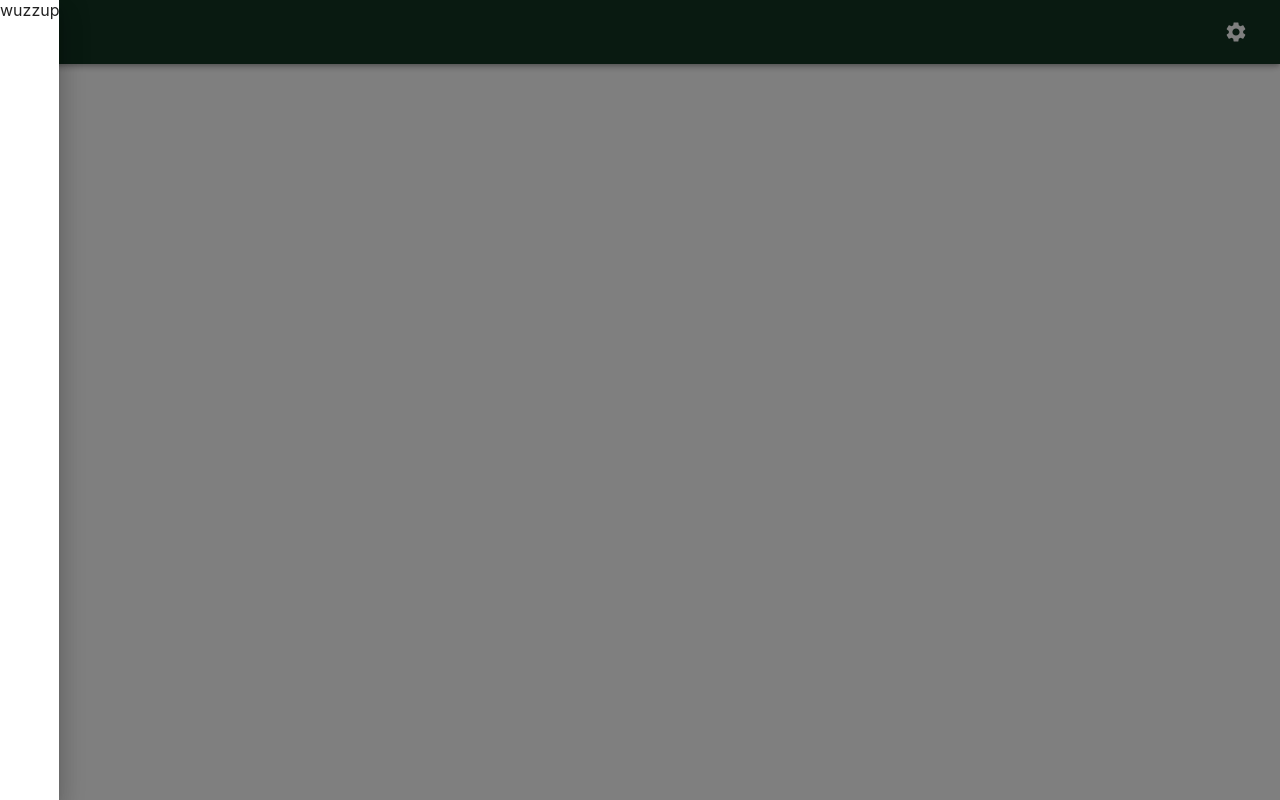
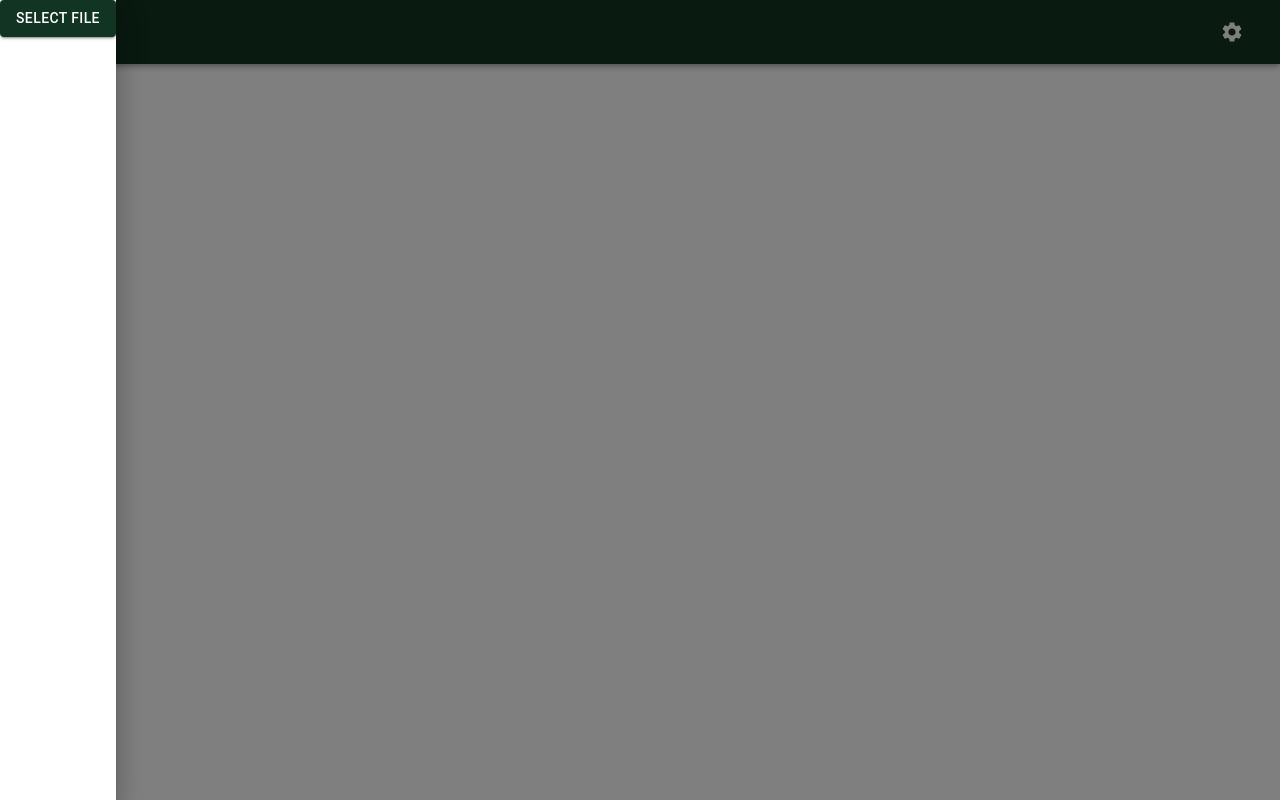
Before and after one commit to OverCry/Reader, a React app: page / in a window 1280 px wide. Both pictures are taken after a click on the button 36 px from the left and 32 px from the top of the page. Built offline with nearby package versions, Linux system fonts and the light colour scheme.

Commit message:
Add directory select

```diff
--- a/src/App.tsx
+++ b/src/App.tsx
@@ -1,18 +1,21 @@
 import React, { useState } from 'react'; //needed otherwise eslint complains
-import DirectoryContext from './AppContext/Provider/DirectoryContext';
 import Settings from './components/Settings';
+import ViewMenu from './components/ViewMenu';
 import MenuIcon from '@mui/icons-material/Menu';
 import SettingsIcon from '@mui/icons-material/Settings';
 import { AppBar, IconButton, ThemeProvider, Toolbar, Typography } from '@mui/material';
 import { theme } from './Theme/muiTheme';
-// import IsMobile from '@GenericFunctions';
+import DirectoryContext from '@MainContext';
 
 function App() {
   const [openNav, setOpenNav] = useState<boolean>(false);
+  const [openView, setOpenView] = useState<boolean>(false);
 
-  // const [isMobile, isLandscape] = IsMobile()
+  const triggerView = () => {
+    setOpenView(!openView);
+  };
 
-  const triggerDrawer = () => {
+  const triggerSetting = () => {
     setOpenNav(!openNav);
   };
 
@@ -24,6 +27,8 @@ function App() {
             page: 0,
             openNav,
             setOpenNav,
+            openView,
+            setOpenView,
           }}
         >
           <AppBar position='fixed' color='primary' sx={{ bottom: 'auto', top: 0 }}>
@@ -36,20 +41,17 @@ function App() {
                 color='inherit'
                 aria-label='menu'
                 sx={{ mr: 2 }}
-                onClick={triggerDrawer}
+                onClick={triggerView}
               >
                 <MenuIcon />
               </IconButton>
               <Typography variant='h6' component='div' sx={{ flexGrow: 1 }}></Typography>
-              <IconButton color='inherit' key={'Settings'}>
+              <IconButton size='large' color='inherit' aria-label='menu' key={'Settings'} onClick={triggerSetting}>
                 <SettingsIcon />
               </IconButton>
             </Toolbar>
           </AppBar>
-          {/* Creater Header */}
-          {/* <div style={{ minHeight: '100vh', backgroundColor: 'red' }}></div>
-          <div style={{ minHeight: '100vh', backgroundColor: 'blue' }}></div> */}
-
+          <ViewMenu />
           <Settings />
         </DirectoryContext.Provider>
       </ThemeProvider>
--- a/src/AppContext/Provider/DirectoryContext.tsx
+++ b/src/AppContext/Provider/DirectoryContext.tsx
@@ -4,6 +4,8 @@ interface DirectoryContextInterface {
   page: number;
   openNav: boolean;
   setOpenNav: Dispatch<SetStateAction<boolean>> | undefined;
+  openView: boolean;
+  setOpenView: Dispatch<SetStateAction<boolean>> | undefined;
   mobile?: boolean;
   landscape?: boolean;
 }
@@ -12,6 +14,8 @@ export const DirectoryContext = createContext<DirectoryContextInterface>({
   page: 0,
   openNav: false,
   setOpenNav: undefined,
+  openView: false,
+  setOpenView: undefined,
   mobile: false,
   landscape: false,
 });
--- a/src/components/Settings.tsx
+++ b/src/components/Settings.tsx
@@ -1,6 +1,5 @@
-// import DirectoryContext from '@MainContext';
+import DirectoryContext from '@MainContext';
 import { Drawer } from '@mui/material';
-import { DirectoryContext } from '../AppContext/Provider';
 import React, { useContext } from 'react';
 
 const Settings = () => {
@@ -14,17 +13,18 @@ const Settings = () => {
 
   return (
     <Drawer
-      key={`drawer_navMainDefault`}
+      key={`drawer_settings`}
       {...{
         sx: { zIndex: 3000 },
         variant: 'temporary',
+        anchor: 'right',
         ModalProps: { keepMounted: true },
         PaperProps: {},
         open: openNav,
         onClose: closeDraw,
       }}
     >
-      wuzzup
+      settings TBD
     </Drawer>
   );
 };
--- /dev/null
+++ b/src/components/ViewMenu.tsx
@@ -0,0 +1,54 @@
+import DirectoryContext from '@MainContext';
+import { Button } from '@mui/material';
+import { Drawer } from '@mui/material';
+import React, { useContext } from 'react';
+
+const ViewMenu = () => {
+  const { openView, setOpenView } = useContext(DirectoryContext);
+
+  const closeDraw = () => {
+    if (setOpenView) {
+      setOpenView(false);
+    }
+  };
+
+  const handleFileChange = (event: React.ChangeEvent<HTMLInputElement>) => {
+    event.preventDefault();
+    console.log('event', event);
+    console.log('event.target', event.target.files);
+  };
+
+  return (
+    <Drawer
+      key={`drawer_viewMenu`}
+      {...{
+        sx: { zIndex: 3000 },
+        variant: 'temporary',
+        anchor: 'left',
+        ModalProps: { keepMounted: true },
+        PaperProps: {},
+        open: openView,
+        onClose: closeDraw,
+      }}
+    >
+      <div>
+        <input
+          id='file-upload'
+          key='fileAccepter'
+          type='file'
+          style={{ display: 'none' }} // Hide the default file input
+          webkitdirectory={'true'}
+          onChange={e => handleFileChange(e)}
+        />
+
+        <label htmlFor='file-upload'>
+          <Button variant='contained' component='span'>
+            Select File
+          </Button>
+        </label>
+      </div>
+    </Drawer>
+  );
+};
+
+export default ViewMenu;
```
Also changed, not shown: src/custom.d.ts (added, +7 -0 lines).
